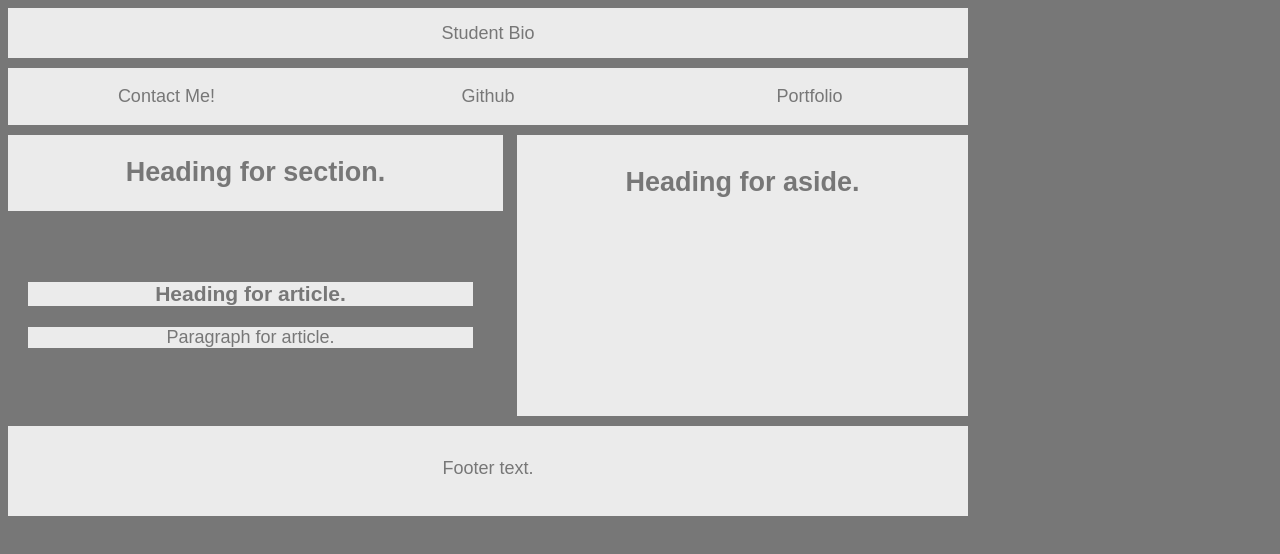
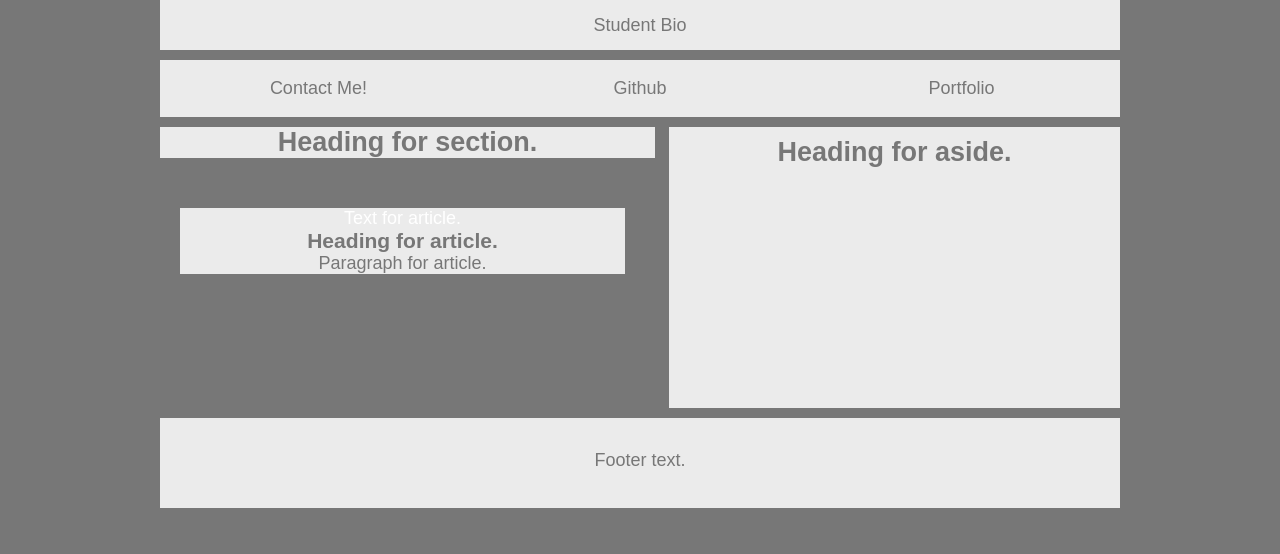
Before and after one commit to ccudiamat/HW-Wireframe, a plain HTML site: page index.html in a window 1280 px wide. Drawn offline with Linux system fonts and the light colour scheme.

Commit message:
updated index and css

```diff
--- a/index.html
+++ b/index.html
@@ -29,6 +29,7 @@
         <h1> Heading for section.</h1>
         <article>
             <div class="article1">
+                <div class="white">Text for article.</div>
                 <h1> Heading for article.</h1>
             </div>
             <div class="article2">
--- a/style.css
+++ b/style.css
@@ -1,6 +1,7 @@
 * {
     box-sizing: border-box;
     text-align: center;
+    margin: auto;
 }
 
 header {
@@ -9,10 +10,6 @@ header {
     height: 50px;
     padding: 15px;
     margin-bottom: 10px;
-}
-
-.whole {
-    background: #777;
 }
 
 body {
@@ -95,6 +92,10 @@ a {
     background: #ebebeb;
 }
 
+.white {
+    color: white;
+}
+
 a:hover {
     background-color: gray;
     opacity: 50%;
```
